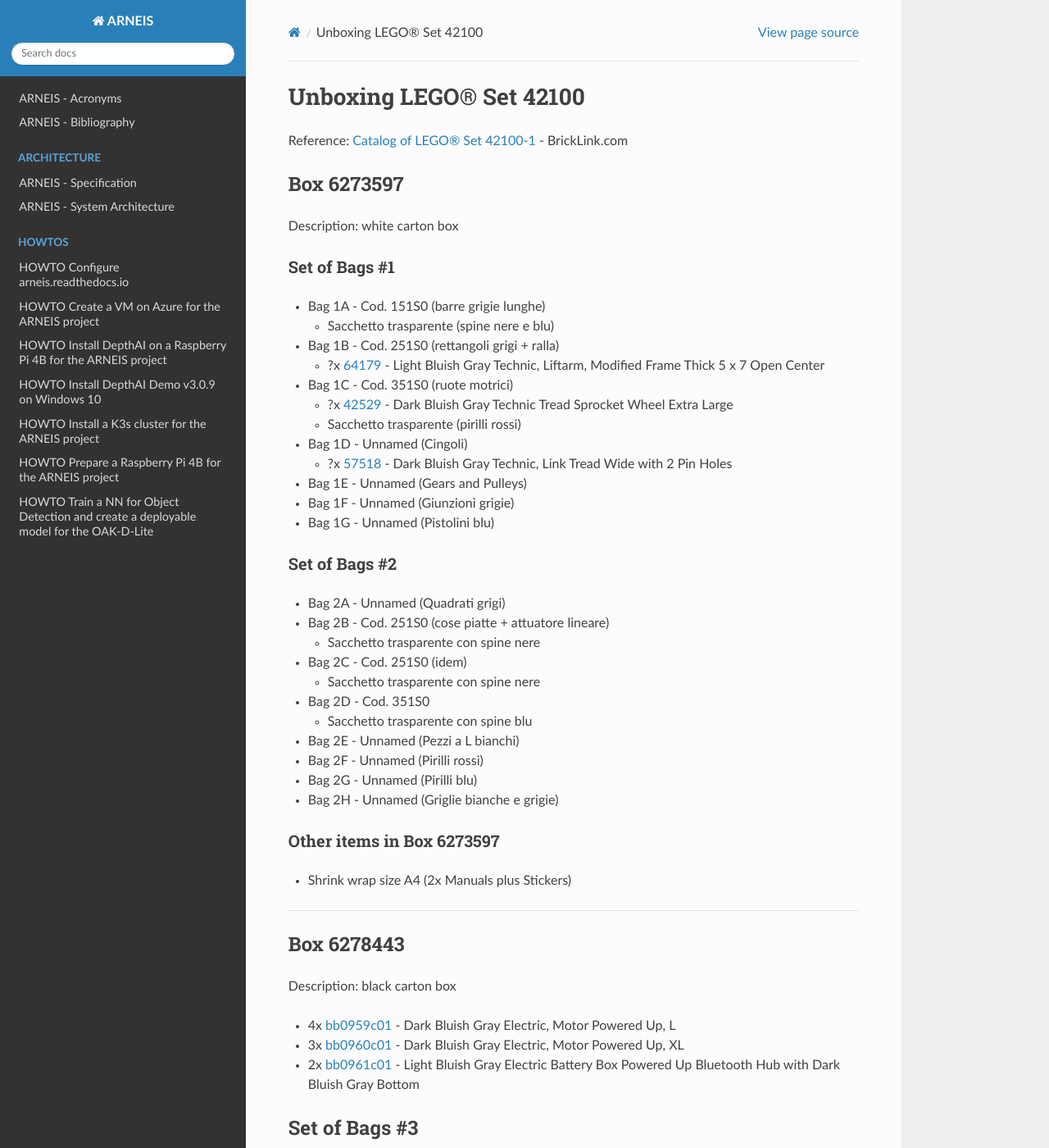
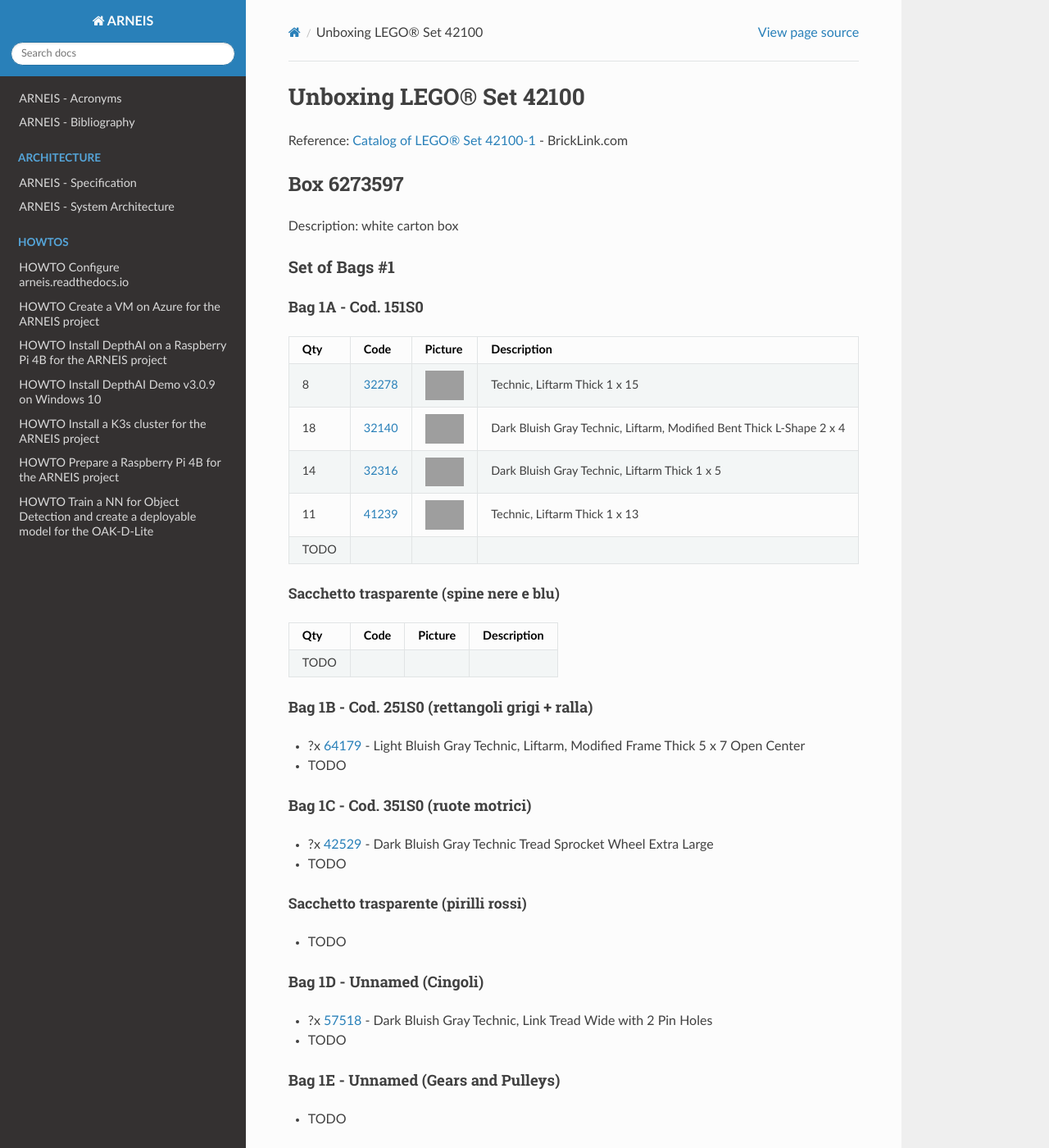
Before and after one commit to B-AROL-O/ARNEIS, a Sphinx documentation site: the page built from docs/lego-set-42100/unboxing-lego-set-42100.md, in a window 1280 px wide and 1400 px high. Shown: the whole window at 82% size. Built offline with Sphinx 7.4.7 and the Read the Docs theme 2.0.0, drawn with Linux system fonts in a browser that asks for light colours; pages that are not in the unit, such as notebooks, are missing from menus; grey boxes are pictures that could not be loaded.

Commit message:
Update Bag 1A

```diff
--- a/docs/lego-set-42100/unboxing-lego-set-42100.md
+++ b/docs/lego-set-42100/unboxing-lego-set-42100.md
@@ -10,18 +10,53 @@
 
 ### Set of Bags #1
 
-* Bag 1A - Cod. 151S0 (barre grigie lunghe)
-  - Sacchetto trasparente (spine nere e blu)
-* Bag 1B - Cod. 251S0 (rettangoli grigi + ralla)
-  - ?x [64179](https://www.bricklink.com/v2/catalog/catalogitem.page?P=64179&idColor=86) - Light Bluish Gray Technic, Liftarm, Modified Frame Thick 5 x 7 Open Center
-* Bag 1C - Cod. 351S0 (ruote motrici)
-  - ?x [42529](https://www.bricklink.com/v2/catalog/catalogitem.page?P=42529&idColor=85) - Dark Bluish Gray Technic Tread Sprocket Wheel Extra Large
-  - Sacchetto trasparente (pirilli rossi)
-* Bag 1D - Unnamed (Cingoli)
-  - ?x [57518](https://www.bricklink.com/v2/catalog/catalogitem.page?P=57518&idColor=85) - Dark Bluish Gray Technic, Link Tread Wide with 2 Pin Holes
-* Bag 1E - Unnamed (Gears and Pulleys)
-* Bag 1F - Unnamed (Giunzioni grigie)
-* Bag 1G - Unnamed (Pistolini blu)
+#### Bag 1A - Cod. 151S0
+
+Qty | Code | Picture | Description
+---:|------|---------|----
+  8 | [32278](https://www.bricklink.com/v2/catalog/catalogitem.page?P=32278&idColor=86#T=C&C=86) | ![32278](https://img.bricklink.com/ItemImage/PN/86/32278.png) | Technic, Liftarm Thick 1 x 15
+ 18 | [32140](https://www.bricklink.com/v2/catalog/catalogitem.page?P=32140&idColor=85) | ![32140](https://img.bricklink.com/P/85/32140.jpg) | Dark Bluish Gray Technic, Liftarm, Modified Bent Thick L-Shape 2 x 4
+ 14 | [32316](https://www.bricklink.com/v2/catalog/catalogitem.page?P=32316&idColor=85) | ![32316](https://img.bricklink.com/P/85/32316.jpg) | Dark Bluish Gray Technic, Liftarm Thick 1 x 5
+ 11 | [41239](https://www.bricklink.com/v2/catalog/catalogitem.page?P=41239&idColor=85#T=C&C=85) | ![41239](https://img.bricklink.com/ItemImage/PN/85/41239.png) | Technic, Liftarm Thick 1 x 13
+TODO
+
+##### Sacchetto trasparente (spine nere e blu)
+
+ Qty | Code | Picture | Description
+----:|------|---------|----
+TODO
+
+#### Bag 1B - Cod. 251S0 (rettangoli grigi + ralla)
+
+- ?x [64179](https://www.bricklink.com/v2/catalog/catalogitem.page?P=64179&idColor=86) - Light Bluish Gray Technic, Liftarm, Modified Frame Thick 5 x 7 Open Center
+- TODO
+
+#### Bag 1C - Cod. 351S0 (ruote motrici)
+
+- ?x [42529](https://www.bricklink.com/v2/catalog/catalogitem.page?P=42529&idColor=85) - Dark Bluish Gray Technic Tread Sprocket Wheel Extra Large
+- TODO
+
+##### Sacchetto trasparente (pirilli rossi)
+
+- TODO
+
+#### Bag 1D - Unnamed (Cingoli)
+
+- ?x [57518](https://www.bricklink.com/v2/catalog/catalogitem.page?P=57518&idColor=85) - Dark Bluish Gray Technic, Link Tread Wide with 2 Pin Holes
+- TODO
+
+#### Bag 1E - Unnamed (Gears and Pulleys)
+
+- TODO
+
+#### Bag 1F - Unnamed (Giunzioni grigie)
+
+- TODO
+
+#### Bag 1G - Unnamed (Pistolini blu)
+
+- TODO
+
 
 ### Set of Bags #2
 
```
